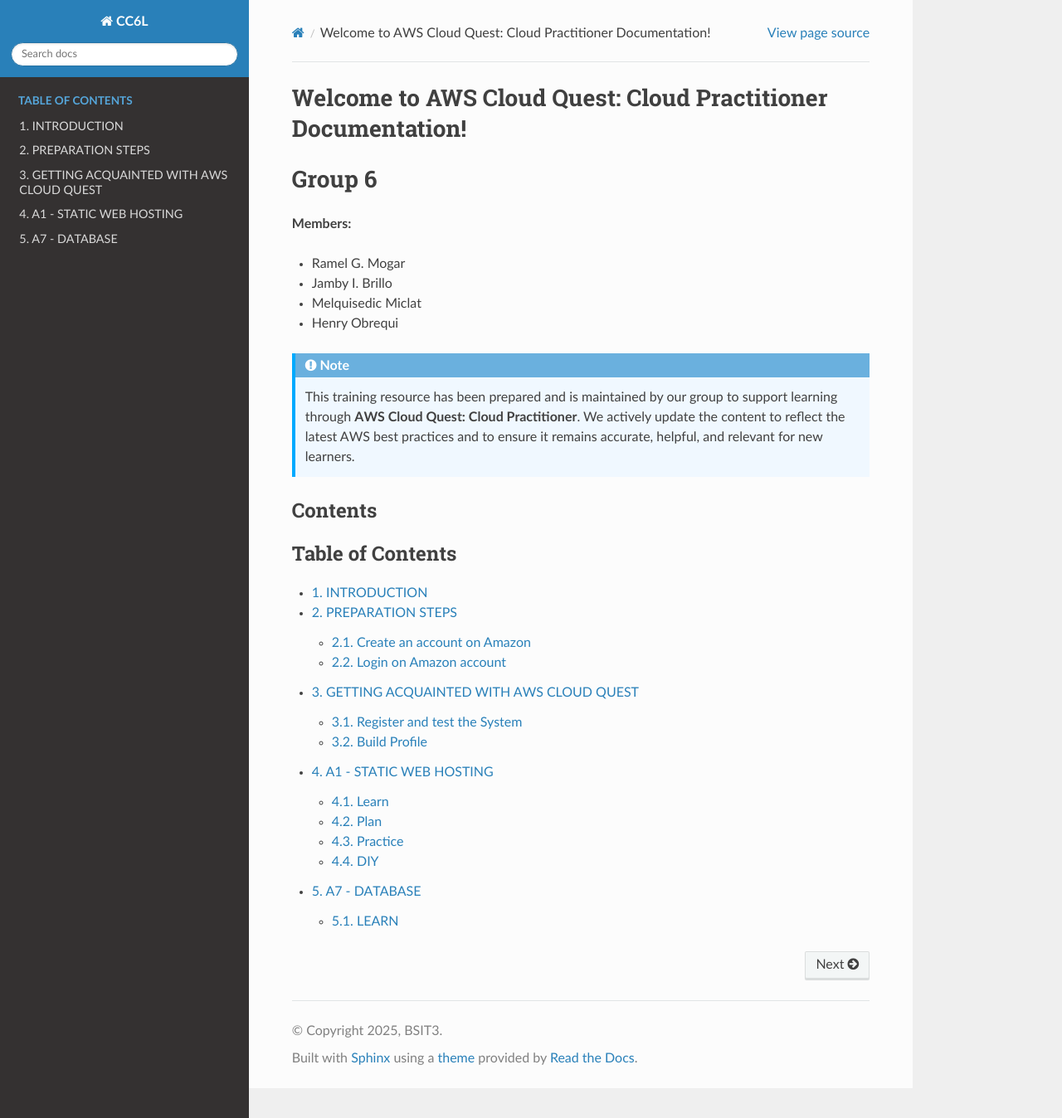
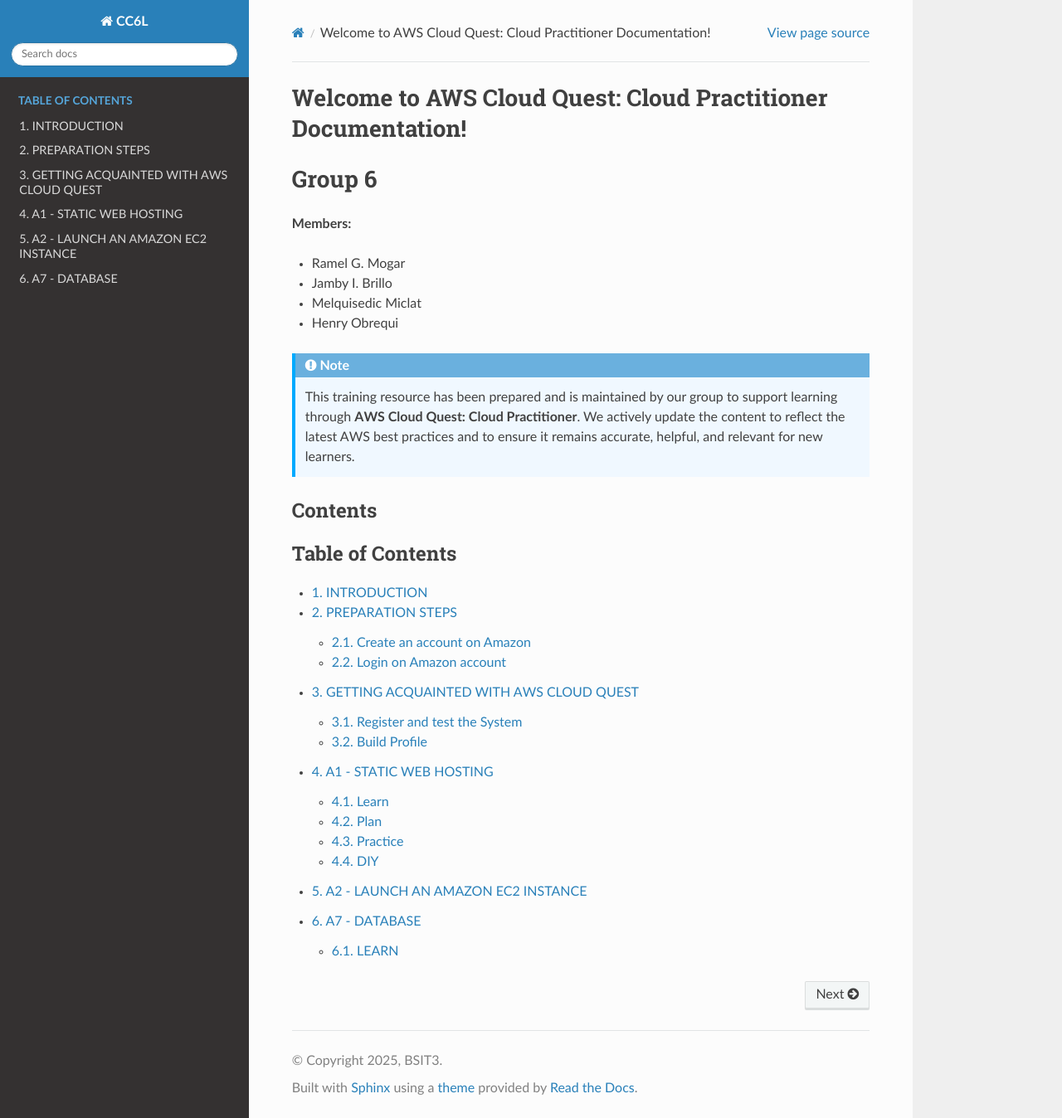
Before and after one commit to jambybrillo/aws_partitioner, a Sphinx documentation site: the page built from docs/source/index.rst, in a window 1280 px wide and 1348 px high. Shown: the whole window at 83% size. Built offline with Sphinx 7.4.7 and the Read the Docs theme 3.1.0, drawn with Linux system fonts in a browser that asks for light colours; pages that are not in the unit, such as notebooks, are missing from menus.

Commit message:
Update index.rst

```diff
--- a/docs/source/index.rst
+++ b/docs/source/index.rst
@@ -30,4 +30,5 @@
    preparation_steps
    getting_acquainted_with_aws_cloud_quest
    a1_static_web_hosting
+   a2_launch_an_amazon_ec2_instance
    a7_database
```
